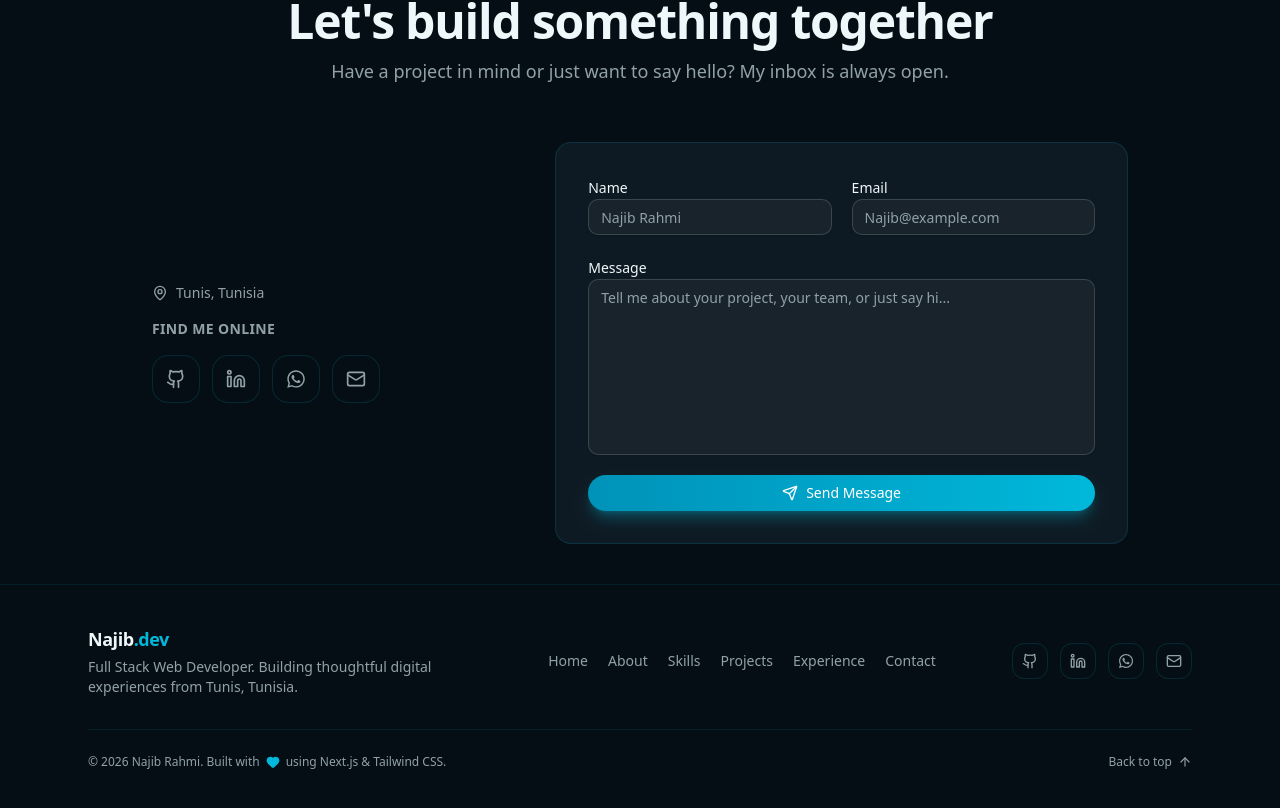
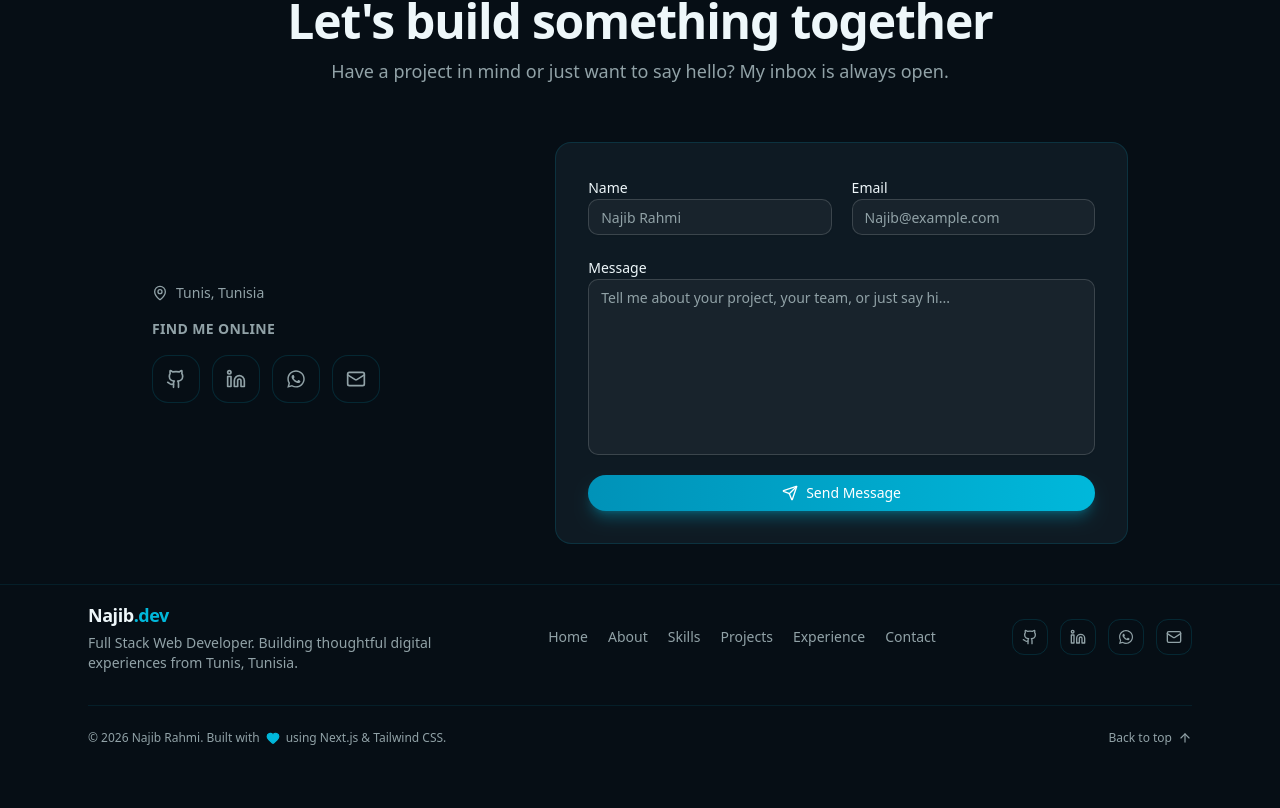
Before and after one commit to Najib-Rahmi/Najib-Rahmi.github.io, a Next.js app: page / in a window 1280 px wide. Shown: the part 6000-6808 px from the top of the page. After the commit the page ends 6762 px from the top, so only its background shows below. Built offline with nearby package versions, Linux system fonts and the light colour scheme.

Commit message:
Fix formatting and encoding issues

```diff
--- a/src/components/footer.tsx
+++ b/src/components/footer.tsx
@@ -17,7 +17,7 @@
 export function Footer() {
   return (
     <footer className="mt-auto border-t border-cyan-500/10 bg-background">
-      <div className="mx-auto max-w-6xl px-4 sm:px-6 py-10">
+      <div className="mx-auto max-w-6xl px-4 sm:px-6 py-4">
         <div className="flex flex-col md:flex-row md:items-center md:justify-between gap-6">
           <div>
             <a
```
Also changed, not shown: 1 other file (tests, documents, lock files or other folders).
